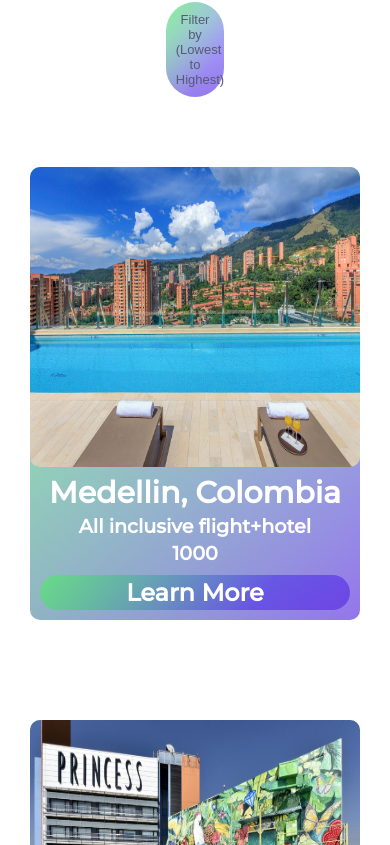
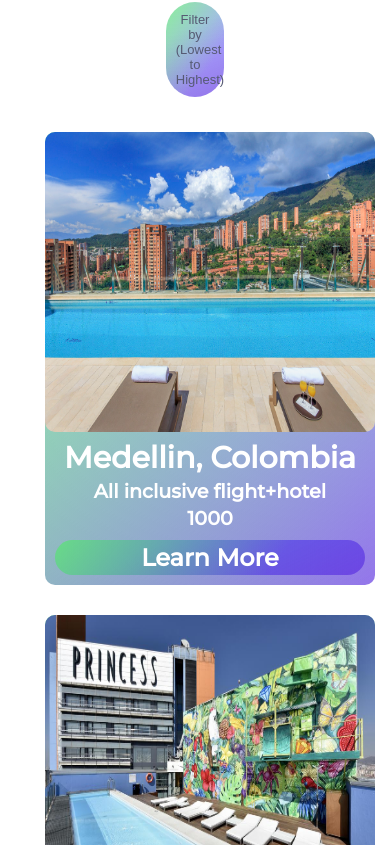
Before and after one commit to mateoidc/ecommerce-react, a React (Create React App) app: page / in a window 390 px wide. Shown: the part 3159-4004 px from the top of the page. Built offline with nearby package versions, Linux system fonts and the light colour scheme.

Commit message:
bug fixing

```diff
--- a/src/components/Products.css
+++ b/src/components/Products.css
@@ -104,6 +104,7 @@ h5 {
 
 @media only screen and (max-width: 600px) {
   .container1 {
-    margin: 50px auto;
+    position: relative;
+    left: 30px;
   }
 }
```
